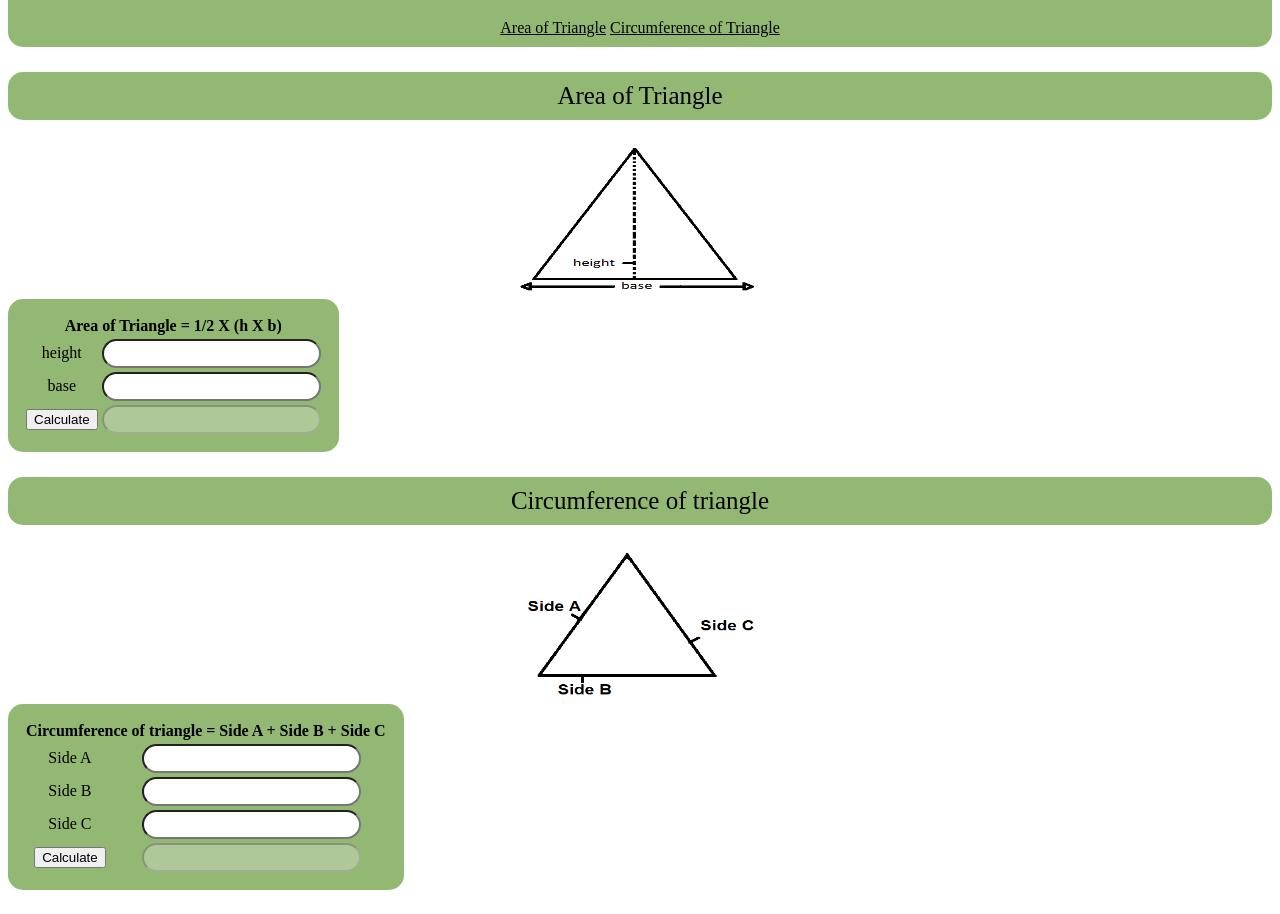
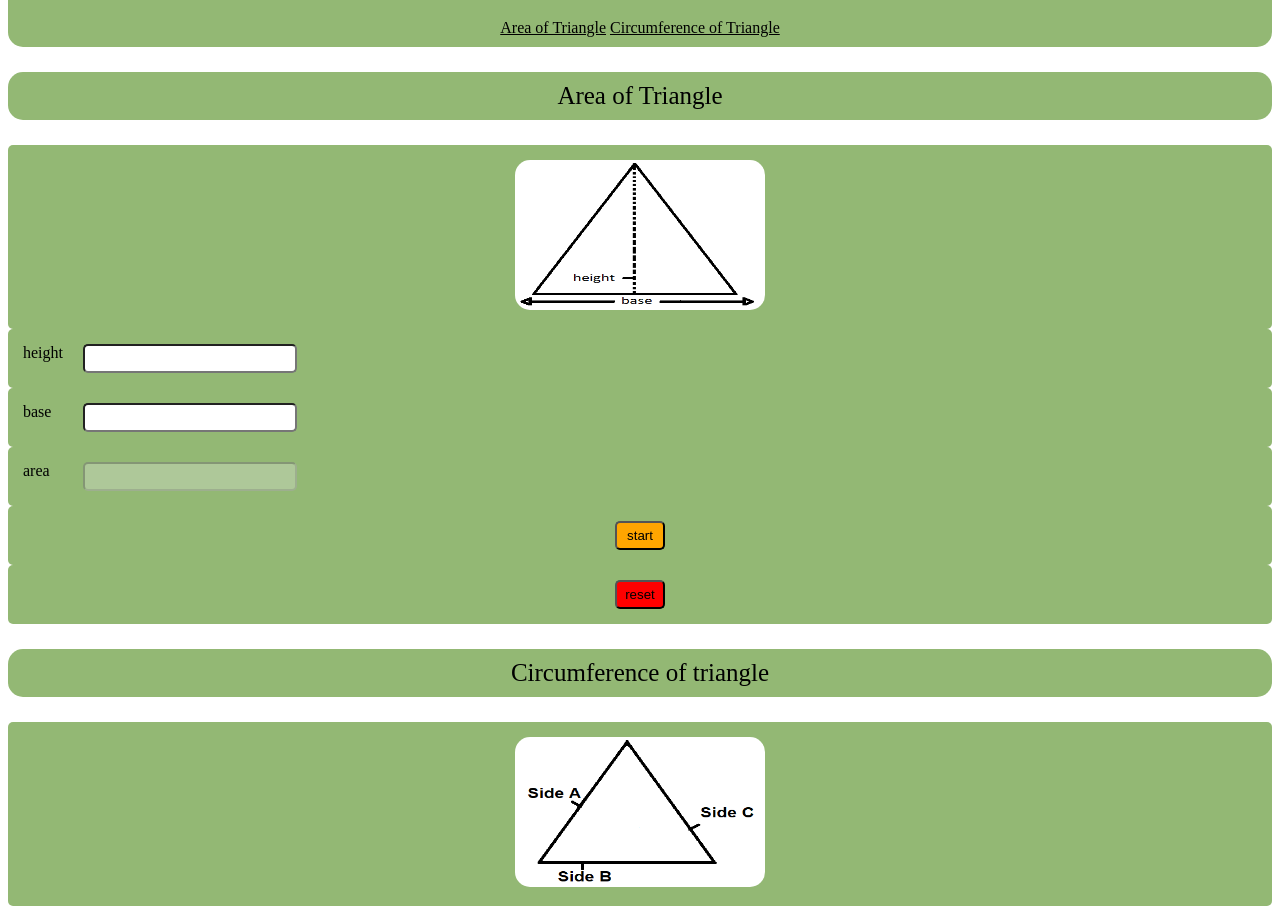
Before and after one commit to revou-fundamental-course/25-dec-23-RenaldiAnjasmara, a plain HTML site: page Index.html in a window 1280 px wide. Shown: the part 79-993 px from the top of the page. Drawn offline with Linux system fonts and the light colour scheme.

Commit message:
jss area done

```diff
--- a/CSS/style.css
+++ b/CSS/style.css
@@ -24,23 +24,29 @@ a {
 }
 div {
     text-align: center;
-}
-
-label {
     color:black;
+    border-radius: 5px;
+    padding: 15px;
+    background-color: #93B874;
 }
 input{
     padding: 5px;
     width: 200px;
-    padding-left: 10px;
-    grid: 10px;
-    border-radius: 15px;
+    border-radius: 5px;
+}
+.form {
+    display: grid;
+    grid-gap: 10px;
+    text-align: left;
+    grid-template-columns: 50px 200px;
 }
 
-table {
-    text-align: center;
-    color:black;
-    border-radius: 15px;
-    padding: 15px;
-    background-color: #93B874;
+.btn1{
+    width: 50px;
+    background-color: orange;
 }
+
+.btn2{
+    width: 50px;
+    background-color: red;
+}
--- a/Index.html
+++ b/Index.html
@@ -5,6 +5,7 @@
     <meta name="viewport" content="width=device-width, initial-scale=1.0">
     <title>TriCal</title>
     <link rel="stylesheet" type="text/css" href="CSS/style.css">
+
 </head>
 <body>
     <Header>
@@ -16,59 +17,26 @@
     </Header>
 
     <p id="sub">Area of Triangle</p>
-    <div id="Areaimg">
-        <img src="Area.png" height="150px" width="250px">
-    </div>
-<table>
-    <tr>
-        <th colspan="2">Area of Triangle = 1/2 X (h X b)</th>
-    </tr>
-    <tr id="input-area">
-        <section class="input class-section">
-            <td><label for="input-height" id="height-lable">height</label></td>
-            <td><input type="number" id="height-lable"></td>
-        </section>
-    </tr>
-    <tr>
-        <section class="input class-section">
-            <td><label for="input-base" id="base-lable">base</label></td>
-            <td><input type="number" id="base-lable"></td>
-        </section>
-    </tr>
-    <tr>
-        <td><button id="calculate-area">Calculate</button></td>
-        <td><input type="number" id="result-area" disabled="true"></td>
-    </tr>
-    </table>
-        <p id="sub">Circumference of triangle</p>
+    <div id="Areaimg"><img src="Area.png" height="150px" width="250px">   </div>
+
+<!--luas segitiga-->
+    <div class="form" >height
+        <input class="form" type="number" id="height1" name="height1"></div>
+    <div class="form" >base
+        <input class="form" type="number" id="base1" name="base1"></div>
+    <div class="form" >area
+        <input class="form" type="number" id="result1" name="result1" disabled="true" size="5"></div>
+
+    <div><input class="btn1" type="button" value="start" onclick="area()"></div>
+
+    <div><input class="btn2" type="button" value="reset" name="reset1" id="reset1"></div>
+
+    <p id="sub">Circumference of triangle</p>
     <div><img src="Circumference.png" height="150px" width="250px"></div>
-<table>
-    <tr>
-        <th colspan="2">Circumference of triangle = Side A + Side B + Side C</th>
-    </tr>
-    <tr id="input-area">
-        <section class="input class-section">
-            <td><label for="input-base" id="side-a-label">Side A</label></td>
-            <td><input type="number" id="side-a"></td>
-        </section>
-    </tr>
-    <tr id="input-area">
-        <section class="input class-section">
-            <td><label for="input-base" id="side-b-label">Side B</label></td>
-            <td><input type="number" id="side-b"></td>
-        </section>
-    </tr>
-    <tr>
-        <section class="input class-section">
-            <td><label for="input-base" id="side-c-label">Side C</label></td>
-            <td><input type="number" id="side-c"></td>
-        </section>
-    </tr>
-    <tr>
-        <td><button id="calculate-circumference">Calculate</button></td>
-        <td><input type="number" id="result-circumference" disabled="true"></td>
-    </tr>
-    </table>
+
+<!--keliling segitiga-->
+
+<script src="./JS/Script.js"></script>
 </body>
 
 </html>
--- /dev/null
+++ b/JS/Script.js
@@ -0,0 +1,7 @@
+function area() {
+var height = document.getElementById("height1").value;
+var base = document.getElementById("base1").value;
+result1=0.5*(height*base);
+
+document.getElementById("result1").value=result1;
+}
```
Also changed, not shown: background-2462426_1280.jpg (deleted), background.webp (deleted), 1 other file.
